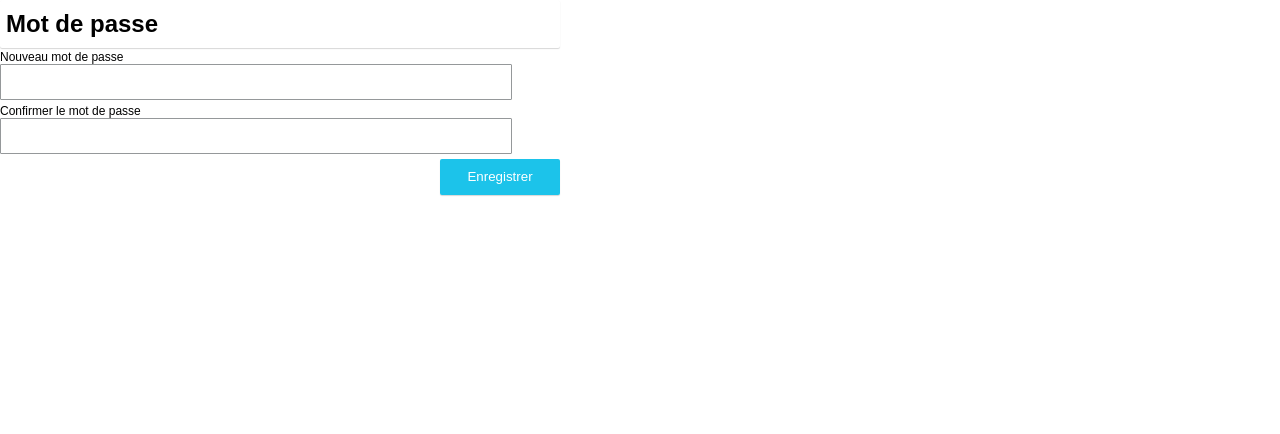
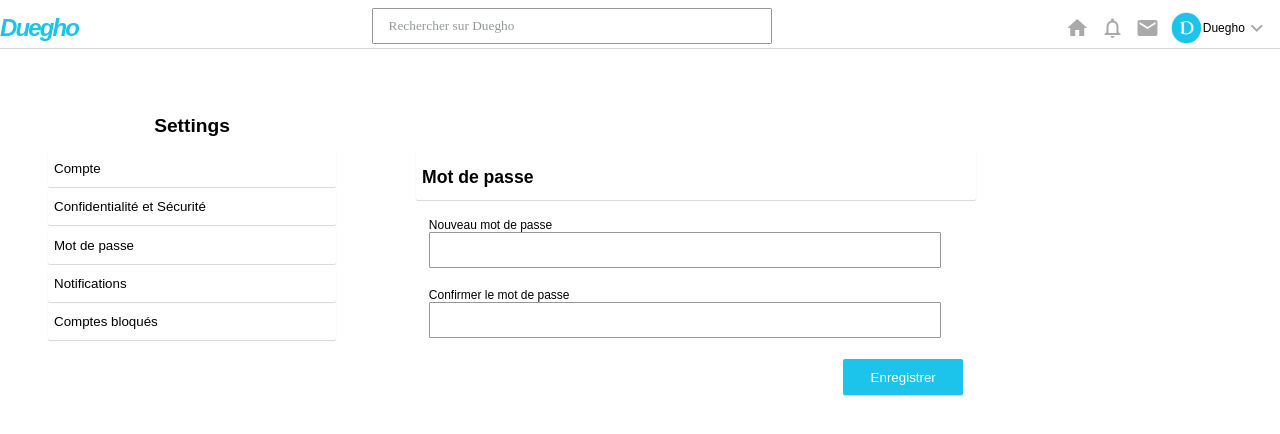
Before and after one commit to newordn/duegho_social_network, a React (Create React App) app: page / in a window 1280 px wide. Shown: the top 434 px of the page. Built offline with nearby package versions, Linux system fonts and the light colour scheme; a web font is replaced by a local one.

Commit message:
Assembling all the component to form newPassword Page

```diff
--- a/src/App.css
+++ b/src/App.css
@@ -0,0 +1,14 @@
+.container
+{
+    display:flex;
+    flex-flow: row;
+    justify-content:space-between;
+    align-items: center;
+    margin-left:3rem;
+}
+
+.container__form
+{
+    margin-left:5rem;
+    margin-top:6.5rem;
+}
--- a/src/App.js
+++ b/src/App.js
@@ -2,11 +2,19 @@ import React, { Component } from 'react';
 import SettingSideBar from './components/SideBar/SettingSideBar';
 import Header from './components/Header/Header';
 import  NewPasswordForm from './components/NewPasswordForm/NewPasswordForm';
-
+import './App.css';
 class App extends Component {
   render() {
     return (
-             <NewPasswordForm/>
+            <div>
+             <Header user_name="Duegho" user_avatar="imgs/0.png"/>
+             <div className="container">
+              <SettingSideBar/>
+              <div className="container__form">
+                <NewPasswordForm/>
+              </div>
+             </div>
+            </div>
     );
   }
 }
--- a/src/components/Button/Button.css
+++ b/src/components/Button/Button.css
@@ -6,6 +6,7 @@ button
   border:none;
   box-shadow: 0 1px 1px 0 rgba(0, 0, 0, 0.16);
     outline: none;
+
 }
 .sidebar-height
 {
@@ -22,6 +23,7 @@ button
 .form-height
 {
   height: 2.25rem;
+    line-height: 2.25rem;
 }
 .form-title-width
 {
@@ -31,6 +33,11 @@ button
 .form-title-height
 {
     height: 3rem;
+    line-height: 3rem;
+}
+.button-center
+{
+    text-align: center;
 }
 .left
 {
@@ -42,7 +49,7 @@ button
 }
 .new_password-header-style
 {
-  font-size: 1.5rem;
+  font-size: 1.1rem;
   font-weight: 900;
   color: #000000;
 }
--- a/src/components/Button/Button.js
+++ b/src/components/Button/Button.js
@@ -6,7 +6,7 @@ class Button extends Component
     constructor(props)
     {
         super(props);
-        this.state = {clickedHighlight:false};
+        this.state = {clickedHighlight:this.props.clickedHighlight};
         this.handleClick = this.handleClick.bind(this);
         this.handleBlur = this.handleBlur.bind(this);
     }
@@ -33,7 +33,12 @@ class Button extends Component
     static propTypes=
     {
         textStyle: PropTypes.string,
-
+        alignment: PropTypes.string,
+        clickedHighlight: PropTypes.bool
+    }
+    static defaultProps=
+    {
+            clickedHighlight:false,
     }
 }
 
--- a/src/components/Header/Header.css
+++ b/src/components/Header/Header.css
@@ -29,9 +29,13 @@ div
     width: 2rem;
     height:2rem;
 }
+.user_name
+{
+    font-size:0.75rem;
+}
 i
 {
     display: inline-block;
     margin-right: 0.7rem;
-    color: black;
+    color: rgb(170,170,170);
 }
--- a/src/components/Header/Header.js
+++ b/src/components/Header/Header.js
@@ -15,7 +15,7 @@ class Header extends Component {
                     <i className="material-icons">email</i>
                     <img alt="Avatar" className="user_avatar"
                     src={this.props.user_avatar}/>
-                    <span>{this.props.user_name}</span>
+                    <span className="user_name">{this.props.user_name}</span>
                     <i className="material-icons">keyboard_arrow_down</i>
                 </div>
              </header>
--- a/src/components/NewPasswordForm/NewPasswordForm.css
+++ b/src/components/NewPasswordForm/NewPasswordForm.css
@@ -3,12 +3,22 @@
     font-size:0.75rem;
     color:black;
 }
-.new_password
+.margin-bottom
+{
+    margin-bottom: 1rem;
+}
+.new_password,.center
 {
     display: flex;
     flex-flow: column wrap;
 }
+.center
+{
+    padding: 0rem 0.8rem 0rem 0.8rem;
+    align-items: flex-start;
+}
 .new_password_button_right
 {
-    justify-content: flex-end;
+    align-self: flex-end;
+
 }
--- a/src/components/NewPasswordForm/NewPasswordForm.js
+++ b/src/components/NewPasswordForm/NewPasswordForm.js
@@ -7,14 +7,22 @@ class NewPasswordForm extends Component {
     render() {
 
         return (
-            <form class="new_password">
-                <Button key="1" width="form-title-width" height="form-title-height" backgroundColor="bg-white" textStyle="new_password-header-style" text="Mot de passe" alignment="left" />
-                <label for="password" class="new_password_label">Nouveau mot de passe</label>
-                <Password placeholder="" id="password" width="new_password_width"/>
-                <label for="password" class="new_password_label">Confirmer le mot de passe</label>
-                <Password id="confirmPassword" placeholder="" width="new_password_width"/>
-                <div class="new_password_button_right">
-                    <Button key="2" width="form-width" height="form-height" backgroundColor="bg-aqua" textStyle="white" text="Enregistrer" alignment="center" />
+            <form className="new_password">
+                <div class="margin-bottom">
+                    <Button key="1" width="form-title-width" height="form-title-height" backgroundColor="bg-white" textStyle="new_password-header-style" text="Mot de passe" alignment="left" />
+                </div>
+                <div className="center">
+                <label htmlFor="password" className="new_password_label">Nouveau mot de passe</label>
+                <div className="margin-bottom">
+                    <Password placeholder="" id="password" width="new_password_width"/>
+                </div>
+                <label htmlFor="password" className="new_password_label">Confirmer le mot de passe</label>
+                <div className="margin-bottom">
+                    <Password id="confirmPassword" placeholder="" width="new_password_width"/>
+                </div>
+                <div className="new_password_button_right">
+                <Button key="2" width="form-width" height="form-height" backgroundColor="bg-aqua" textStyle="white" text="Enregistrer" alignment="button-center" />
+                </div>
                 </div>
             </form>
         );
--- a/src/components/Password/Password.js
+++ b/src/components/Password/Password.js
@@ -34,7 +34,7 @@ class Password extends Component
 	 {
 		return(
 			<Input id={this.props.password} name="password" width={this.props.width}
-		type="text" placeholder={this.props.placeholder} style="form__input"
+		type="text" placeholder={this.props.placeholder}
 		onChange={this.onChange} errorBorderColor={this.state.errorBorderColor}
 		errorMessage={this.state.errorMessage} showError={this.state.showError}/>
 	);
--- a/src/components/SideBar/SettingSideBar.css
+++ b/src/components/SideBar/SettingSideBar.css
@@ -9,7 +9,7 @@ button
 }
 h1
 {
-  font-size: 1.5rem;
+  font-size: 1.2rem;
   font-weight: 900;
   color: #000000;
 }
--- a/src/components/SideBar/SettingSideBar.js
+++ b/src/components/SideBar/SettingSideBar.js
@@ -8,7 +8,7 @@ class SettingSideBar extends Component {
             , "Notifications", "Comptes bloqués"];
 
         return (
-            <div class="settingSideBar">
+            <div className="settingSideBar">
                 <h1>Settings</h1>
                 {arr.map((e,i)=>{
                     return <Button key={i} width="sidebar-width" height="sidebar-height" backgroundColor="bg-white" text={e} alignment="left"/>
```
